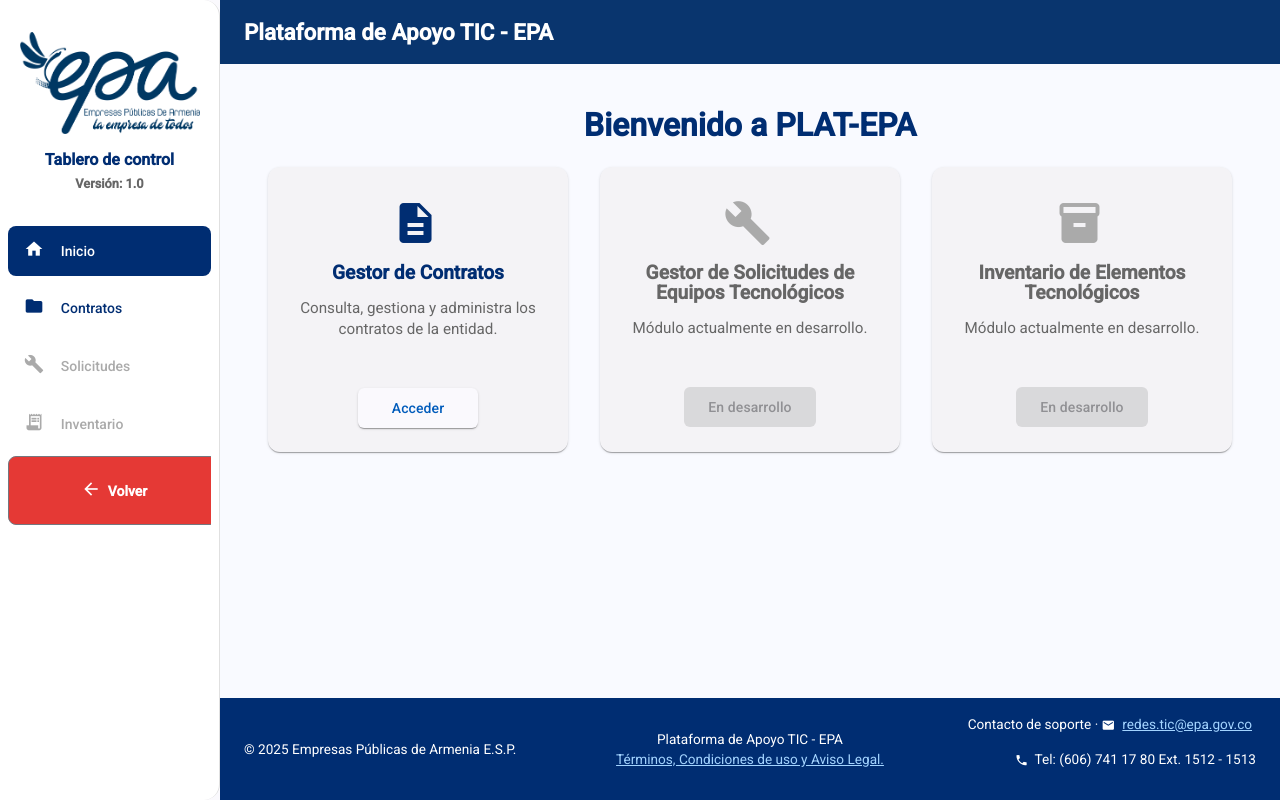
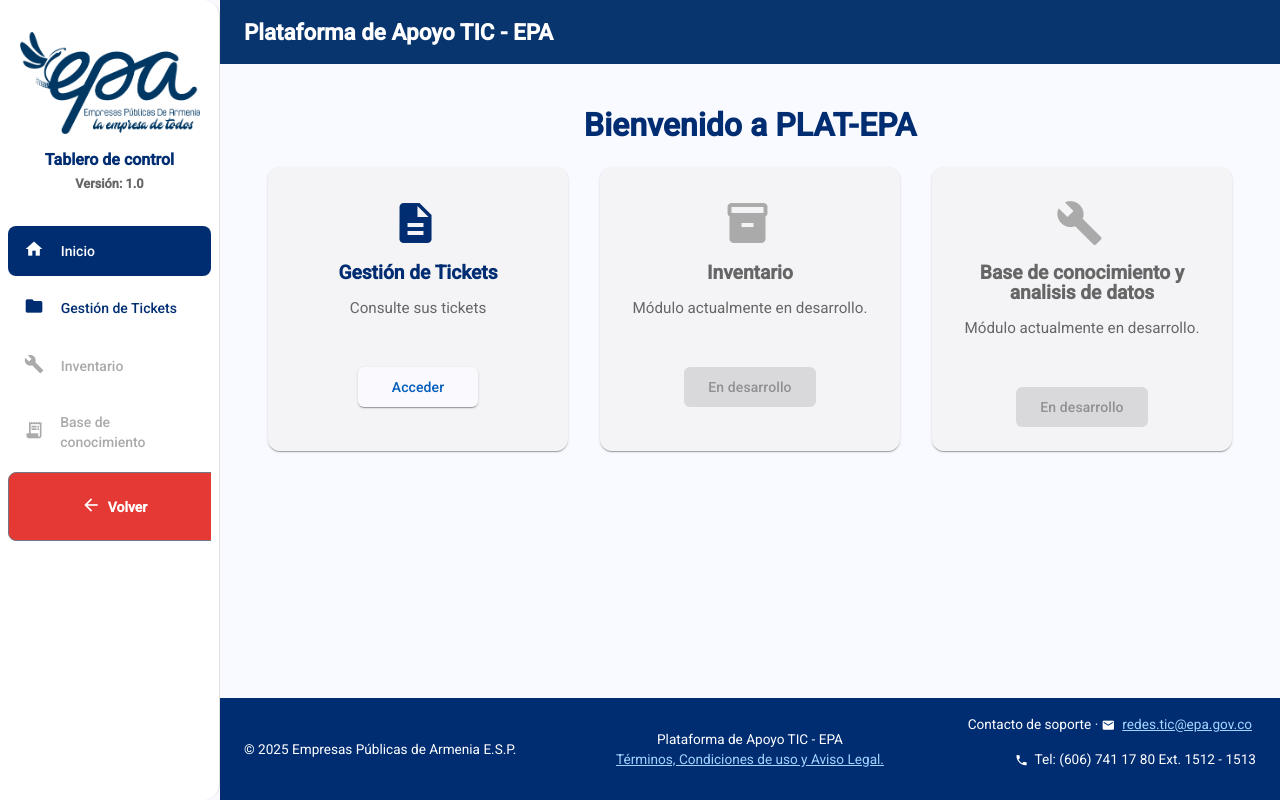
Before and after one commit to Stevenz02/plat-front, an Angular app: page /dashboard in a window 1280 px wide. Built offline with nearby package versions, Linux system fonts and the light colour scheme.

Commit message:
Cambios de colores
Se realizan cambios de colores a institucionales

```diff
--- a/src/app/auth/login/login.css
+++ b/src/app/auth/login/login.css
@@ -7,7 +7,7 @@
 /* Lado izquierdo */
 .login-left {
   flex: 1;
-  background: linear-gradient(135deg, #667eea 0%, #764ba2 100%);
+  background: linear-gradient(135deg, #667eea 0%, #002d72 100%);
   display: flex;
   align-items: center;
   justify-content: center;
@@ -94,11 +94,11 @@
 }
 
 ::ng-deep .mat-mdc-form-field.mat-focused .mat-mdc-form-field-outline {
-  color: #667eea !important;
+  color: #002d72 !important;
 }
 
 ::ng-deep .mat-mdc-form-field.mat-focused .mat-mdc-form-field-label {
-  color: #667eea !important;
+  color: #002d72 !important;
 }
 
 /* Remember y Forgot */
@@ -111,7 +111,7 @@
 }
 
 .forgot-link {
-  color: #667eea;
+  color: #002d72;
   text-decoration: none;
   font-size: 0.9rem;
   cursor: pointer;
@@ -119,7 +119,7 @@
 }
 
 .forgot-link:hover {
-  color: #764ba2;
+  color: #002d72;
   text-decoration: underline;
 }
 
@@ -133,7 +133,7 @@
   align-items: center;
   justify-content: center;
   gap: 8px;
-  background: linear-gradient(135deg, #667eea 0%, #764ba2 100%) !important;
+  background: linear-gradient(135deg, #667eea 0%, #002d72 100%) !important;
   color: white !important;
   transition: transform 0.2s ease;
 }
@@ -172,7 +172,7 @@
 }
 
 .register-link a {
-  color: #667eea;
+  color: #002d72;
   text-decoration: none;
   font-weight: 500;
   cursor: pointer;
@@ -180,7 +180,7 @@
 }
 
 .register-link a:hover {
-  color: #764ba2;
+  color: #002d72;
   text-decoration: underline;
 }
 
--- a/src/app/auth/register/register.css
+++ b/src/app/auth/register/register.css
@@ -66,11 +66,11 @@
 }
 
 ::ng-deep .mat-mdc-form-field.mat-focused .mat-mdc-form-field-outline {
-  color: #667eea !important;
+  color: #002d72 !important;
 }
 
 ::ng-deep .mat-mdc-form-field.mat-focused .mat-mdc-form-field-label {
-  color: #667eea !important;
+  color: #002d72 !important;
 }
 
 /* Card de información */
@@ -107,7 +107,7 @@
   align-items: center;
   justify-content: center;
   gap: 8px;
-  background: linear-gradient(135deg, #667eea 0%, #764ba2 100%) !important;
+  background: linear-gradient(135deg, #667eea 0%, #002d72 100%) !important;
   color: white !important;
   transition: transform 0.2s ease;
 }
@@ -146,7 +146,7 @@
 }
 
 .login-link a {
-  color: #667eea;
+  color: #002d72;
   text-decoration: none;
   font-weight: 500;
   cursor: pointer;
@@ -154,7 +154,7 @@
 }
 
 .login-link a:hover {
-  color: #764ba2;
+  color: #002d72;
   text-decoration: underline;
 }
 
--- a/src/app/dashboard/dashboard.html
+++ b/src/app/dashboard/dashboard.html
@@ -11,13 +11,13 @@
         <mat-icon>home</mat-icon> <span class="label">Inicio</span>
       </div>
       <div class="menu-item" routerLink="/contratos" routerLinkActive="active">
-        <mat-icon>folder</mat-icon> <span class="label">Contratos</span>
+        <mat-icon>folder</mat-icon> <span class="label">Gestión de Tickets</span>
       </div>
       <div class="menu-item disabled">
-        <mat-icon>build</mat-icon> <span class="label">Solicitudes</span>
+        <mat-icon>build</mat-icon> <span class="label">Inventario</span>
       </div>
       <div class="menu-item disabled">
-        <mat-icon>receipt_long</mat-icon> <span class="label">Inventario</span>
+        <mat-icon>receipt_long</mat-icon> <span class="label">Base de conocimiento</span>
       </div>
     </nav>
 
@@ -44,8 +44,8 @@
               <div class="modulo-icono">
                 <mat-icon class="large-icon">description</mat-icon>
               </div>
-              <h3>Gestor de Contratos</h3>
-              <p>Consulta, gestiona y administra los contratos de la entidad.</p>
+              <h3>Gestión de Tickets</h3>
+              <p>Consulte sus tickets</p>
             </mat-card-content>
             <mat-card-actions>
               <button mat-raised-button color="primary" class="modulo-btn">Acceder</button>
@@ -56,9 +56,9 @@
           <mat-card class="modulo en-desarrollo">
             <mat-card-content>
               <div class="modulo-icono">
-                <mat-icon class="large-icon disabled-icon">build</mat-icon>
+                <mat-icon class="large-icon disabled-icon">inventory</mat-icon>
               </div>
-              <h3>Gestor de Solicitudes de Equipos Tecnológicos</h3>
+              <h3>Inventario</h3>
               <p>Módulo actualmente en desarrollo.</p>
             </mat-card-content>
             <mat-card-actions>
@@ -70,9 +70,9 @@
           <mat-card class="modulo en-desarrollo">
             <mat-card-content>
               <div class="modulo-icono">
-                <mat-icon class="large-icon disabled-icon">inventory</mat-icon>
+                <mat-icon class="large-icon disabled-icon">build</mat-icon>
               </div>
-              <h3>Inventario de Elementos Tecnológicos</h3>
+              <h3>Base de conocimiento y analisis de datos</h3>
               <p>Módulo actualmente en desarrollo.</p>
             </mat-card-content>
             <mat-card-actions>
--- a/src/app/dashboard/dashboard.ts
+++ b/src/app/dashboard/dashboard.ts
@@ -5,7 +5,7 @@
 import { MatSidenavModule } from '@angular/material/sidenav';
 import { MatToolbarModule } from '@angular/material/toolbar';
 import { MatIconModule } from '@angular/material/icon';
-import { MatButtonToggleModule } from '@angular/material/button-toggle'; // <-- Importar MatButtonToggleModule
+import { MatButtonToggleModule } from '@angular/material/button-toggle';
 import { MATERIAL_IMPORTS } from '../material.imports';
 import { TerminosDialogComponent } from '../shared/dialogs/terminos-dialog/terminos';
 
@@ -18,11 +18,11 @@
     MatSidenavModule,
     MatToolbarModule,
     MatIconModule,
-    MatButtonToggleModule, // <-- Asegúrate de importar este módulo
+    MatButtonToggleModule,
     ...MATERIAL_IMPORTS
   ],
   templateUrl: './dashboard.html',
-  styleUrls: ['./dashboard.css'] // Cambié `styleUrl` por `styleUrls` ya que es el nombre correcto
+  styleUrls: ['./dashboard.css']
 })
 export class DashboardComponent {
   menuAbierto = true;
```
